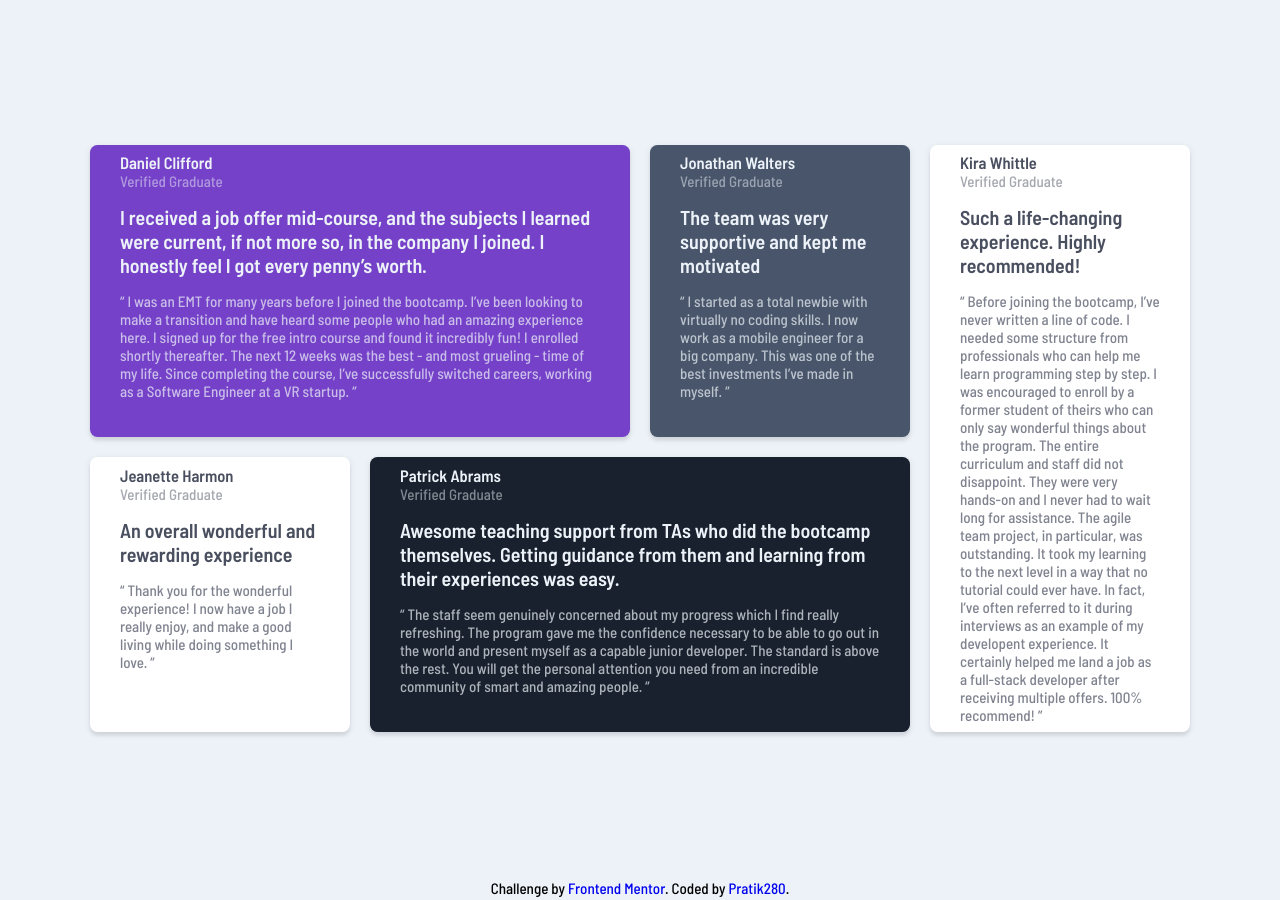
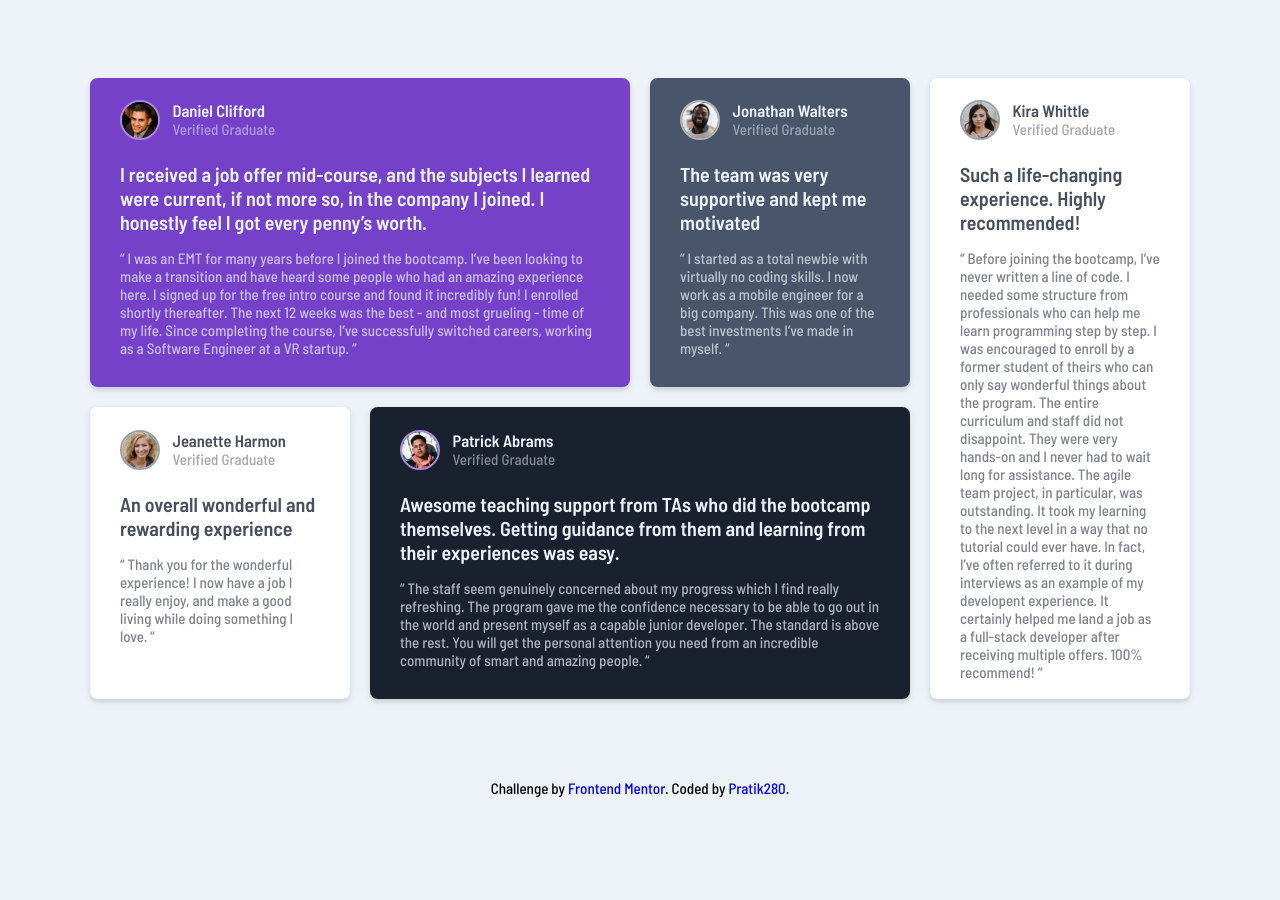
Before and after one commit to Pratik280/testimonials-grid-section-main, a plain HTML site: page index.html in a window 1280 px wide. After the commit the page ends 800 px from the top, so only its background shows below. Drawn offline with Linux system fonts and the light colour scheme.

Commit message:
card styling completed

```diff
--- a/index.html
+++ b/index.html
@@ -18,8 +18,13 @@
       <div class="wrapper">
         <section class="one bg-primary-one">
           <header>
+            <figure>
+              <img class="profile-img br-light-purple" src="assets/images/image-daniel.jpg" alt="Profile image of daniel">
+            </figure>
+            <div>
               <h1 class="fw-600 fs-500 fc-secondary-one">Daniel Clifford</h1>
               <h2 class="fw-500 fs-400 fc-secondary-one-op-50">Verified Graduate</h2>
+            </div>
           </header>
           <h3 class="fw-600 fs-700 fc-secondary-one">I received a job offer mid-course, and the subjects I learned were current, if not more so, in the company I joined. I honestly feel I got every penny’s worth.</h3>
           <p class="fw-500 fs-400 fc-secondary-one-op-70">“ I was an EMT for many years before I joined the bootcamp. I’ve been looking to make a transition and have heard some people who had an amazing experience here. I signed up for the free intro course and found it incredibly fun! I enrolled shortly thereafter.  The next 12 weeks was the best - and most grueling - time of my life. Since completing the course, I’ve successfully switched careers, working as a Software Engineer at a VR startup. ”</p>
@@ -27,8 +32,13 @@
 
         <section class="two bg-primary-two">
           <header>
+            <figure>
+            <img class="profile-img br-white-gray" src="assets/images/image-jonathan.jpg" alt="Profile image of Jonathan">
+            </figure>
+            <div>
               <h1 class="fw-600 fs-500 fc-secondary-one">Jonathan Walters</h1>
               <h2 class="fw-500 fs-400 fc-secondary-one-op-50">Verified Graduate</h2>
+            </div>
           </header>
           <h3 class="fw-600 fs-700 fc-secondary-one">The team was very supportive and kept me motivated</h3>
           <p class="fw-500 fs-400 fc-secondary-one-op-70">“ I started as a total newbie with virtually no coding skills. I now work as a mobile engineer for a big company. This was one of the best investments I’ve made in myself. ”</p>
@@ -36,8 +46,13 @@
 
         <section class="three bg-primary-four">
           <header>
+            <figure>
+              <img class="profile-img br-dark-gray" src="assets/images/image-jeanette.jpg" alt="Profile image of Jeanette">
+            </figure>
+            <div>
               <h1 class="fw-600 fs-500 fc-secondary-two">Jeanette Harmon</h1>
               <h2 class="fw-500 fs-400 fc-secondary-two-op-50">Verified Graduate</h2>
+            </div>
           </header>
           <h3 class="fw-600 fs-700 fc-secondary-two">An overall wonderful and rewarding experience</h3>
           <p class="fw-500 fs-400 fc-secondary-two-op-70">“ Thank you for the wonderful experience! I now have a job I really enjoy, and make a good living while doing something I love. ”</p>
@@ -45,8 +60,13 @@
 
         <section class="four bg-primary-three">
           <header>
+            <figure>
+              <img class="profile-img br-light-purple" src="assets/images/image-patrick.jpg" alt="Profile image of patric">
+            </figure>
+            <div>
               <h1 class="fw-600 fs-500 fc-secondary-one">Patrick Abrams</h1>
               <h2 class="fw-500 fs-400 fc-secondary-one-op-50">Verified Graduate</h2>
+            </div>
           </header>
           <h3 class="fw-600 fs-700 fc-secondary-one">Awesome teaching support from TAs who did the bootcamp themselves. Getting guidance from them and learning from their experiences was easy.</h3>
           <p class="fw-500 fs-400 fc-secondary-one-op-70">“ The staff seem genuinely concerned about my progress which I find really refreshing. The program gave me the confidence necessary to be able to go out in the world and present myself as a capable junior developer. The standard is above the rest. You will get the personal attention you need from an incredible community of smart and amazing people. ”</p>
@@ -54,8 +74,13 @@
 
         <section class="five bg-primary-four">
           <header>
+            <figure>
+              <img class="profile-img br-dark-gray" src="assets/images/image-kira.jpg" alt="Profile image of Kira">
+            </figure>
+            <div>
               <h1 class="fw-600 fs-500 fc-secondary-two">Kira Whittle</h1>
               <h2 class="fw-500 fs-400 fc-secondary-two-op-50">Verified Graduate</h2>
+            </div>
           </header>
           <h3 class="fw-600 fs-700 fc-secondary-two">Such a life-changing experience. Highly recommended!</h3>
           <p class="fw-500 fs-400 fc-secondary-two-op-70">“ Before joining the bootcamp, I’ve never written a line of code. I needed some structure from professionals who can help me learn programming step by step. I was encouraged to enroll by a former student of theirs who can only say wonderful things about the program. The entire curriculum and staff did not disappoint. They were very hands-on and I never had to wait long for assistance. The agile team project, in particular, was outstanding. It took my learning to the next level in a way that no tutorial could ever have. In fact, I’ve often referred to it during interviews as an example of my developent experience. It certainly helped me land a job as a full-stack developer after receiving multiple offers.  100% recommend! ”</p>
--- a/styles/default.css
+++ b/styles/default.css
@@ -24,7 +24,7 @@
   --fs-900: clamp();
   --fs-700: clamp(1.8rem, 5vw, 2rem);
   --fs-500: clamp(1.6rem, 2vw, 1.65rem);
-  --fs-400: clamp(1.45rem, 1.25vw, 1.5rem);
+  --fs-400: clamp(1.5rem, 2vw, 1.5rem);
 
   scroll-behavior: smooth;
 }
--- a/styles/main.css
+++ b/styles/main.css
@@ -12,7 +12,7 @@ autofill
 /* mobile */
 main{
   /* padding: 1.5rem 0; */
-  margin: 5rem 0;
+  padding: 5rem 0;
 }
 
 /* desktop */
@@ -25,7 +25,7 @@ main{
   }
 }
 
-/* ==== CARDS LAYOUT ==== */
+/* ==== CARDS LAYOUT USING GRID ==== */
 
 /* mobile & tablet */
 .wrapper{
@@ -72,5 +72,45 @@ section {
 }
 
 section > *{
-  padding: .75rem 3rem;
+  padding-inline: 3rem;
 }
+
+header{
+  display: flex;
+  flex-direction: row;
+}
+
+.profile-img{
+  border-radius: 50%;
+  height: 4rem;
+  width: 4rem;
+}
+
+.br-light-purple{
+  border: 0.25rem solid hsl(263, 55%, 70%);
+}
+
+.br-white-gray{
+  border: 0.25rem solid hsl(263, 0%, 70%);
+}
+
+.br-dark-gray{
+  border: 0.25rem solid hsl(223, 13%, 65%);
+}
+
+header div{
+  padding-left: 1.25rem;
+}
+
+section header{
+  padding-top: 2.25rem;
+}
+
+section h3{
+  padding-top: 2rem;
+}
+
+section p{
+  padding-top: 1.5rem;
+  padding-bottom: 1.75rem;
+}
```
Lines whose indentation alone changed are shown as unchanged.
